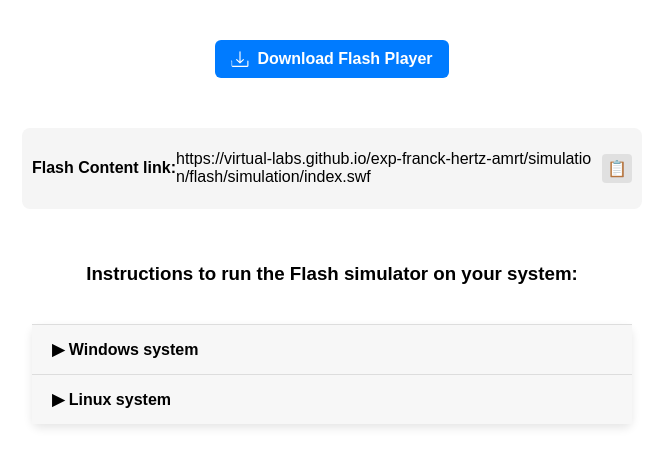
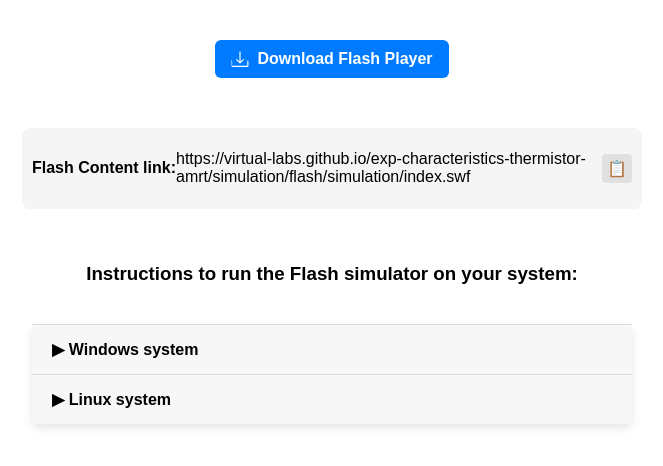
Before and after one commit to virtual-labs/exp-characteristics-thermistor-amrt, a plain HTML site: page experiment/simulation/index.html in a window 1280 px wide. Shown: the whole page, without its empty margins (308-971 px from the left). Drawn offline with Linux system fonts and the light colour scheme.

Commit message:
Update index.html

```diff
--- a/experiment/simulation/index.html
+++ b/experiment/simulation/index.html
@@ -21,7 +21,7 @@
 
 	<div class="copy-container">
     <p><h4>Flash Content link: </h4> </p>
-  <span class="link-text" id="copyText">https://virtual-labs.github.io/exp-franck-hertz-amrt/simulation/flash/simulation/index.swf</span>
+  <span class="link-text" id="copyText">https://virtual-labs.github.io/exp-characteristics-thermistor-amrt/simulation/flash/simulation/index.swf</span>
   <div class="copy-icon" onclick="copyLink()">
     📋
   </div>
```
